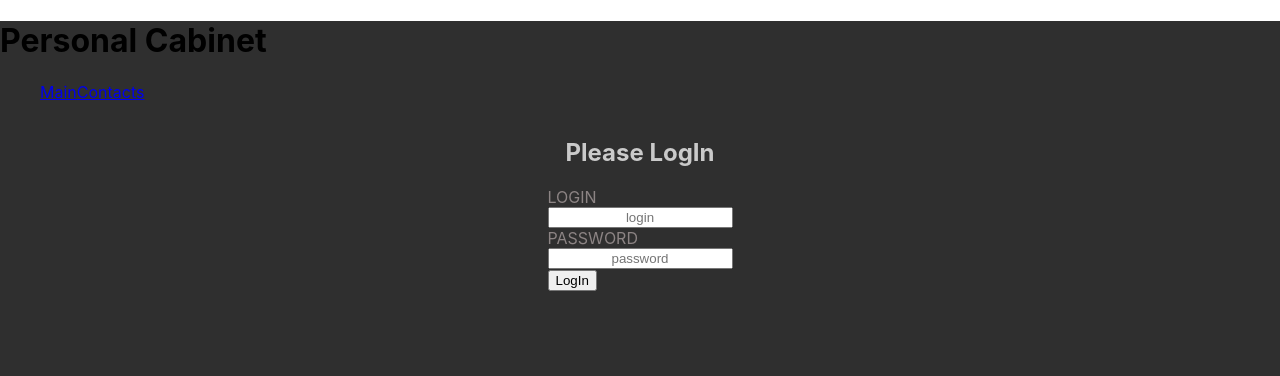
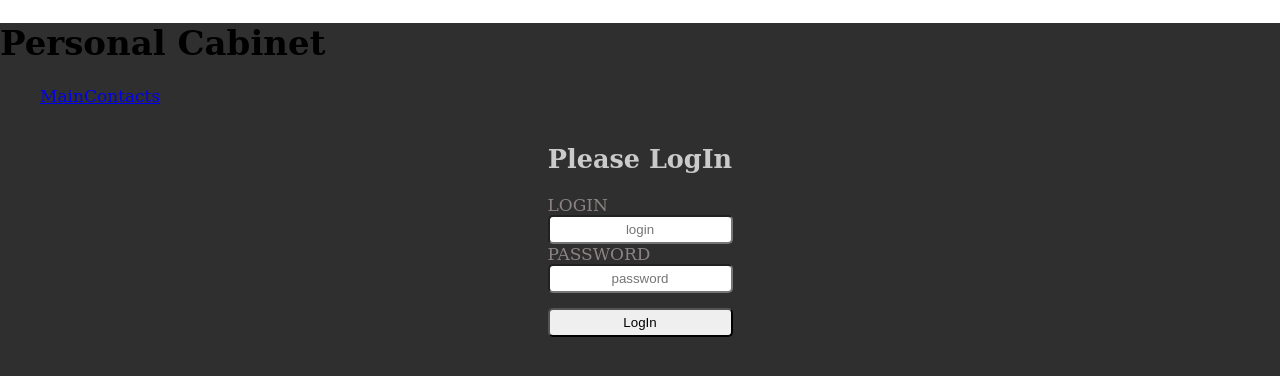
Before and after one commit to Ranisans/personal-cabinet, a React (Create React App) app: page / in a window 1280 px wide. Shown: the top 376 px of the page. Built offline with nearby package versions, Linux system fonts and the light colour scheme; the HTML template or start-up script is replaced by a standard one.

Commit message:
feat: add styles to body, InputBlock, LoginPage

```diff
--- a/src/components/InputBlock/InputBlock.scss
+++ b/src/components/InputBlock/InputBlock.scss
@@ -7,6 +7,13 @@
   }
 
   &-input {
+    box-sizing: border-box;
+    height: 29px;
+    padding: 0 7px;
+
+    border-radius: 5px;
+    outline: none;
+
     text-align: center;
   }
 }
--- a/src/components/LoginPage/LoginPage.scss
+++ b/src/components/LoginPage/LoginPage.scss
@@ -7,7 +7,7 @@
 
   height: 90%;
   &-container {
-    max-width: 250px;
+    width: 185px;
     margin: 0 auto;
   }
   &-title {
@@ -18,4 +18,16 @@
   &-data {
     color: $labelColor;
   }
+
+  &-submit {
+    width: 100%;
+    height: 29px;
+    margin-top: 15px;
+
+    border-radius: 5px;
+    outline: none;
+    &:hover {
+      background-color: white;
+    }
+  }
 }
--- a/src/components/LoginPage/index.tsx
+++ b/src/components/LoginPage/index.tsx
@@ -38,7 +38,7 @@ const LoginPage: React.FC<LPProps> = ({ loginCallback }: LPProps) => {
           isPassword
           callback={setPassword}
         />
-        <button onClick={submit} type="submit">
+        <button onClick={submit} type="submit" className="login_page-submit">
           LogIn
         </button>
       </form>
--- a/src/main.scss
+++ b/src/main.scss
@@ -5,6 +5,8 @@ html, body {
 
   height: 100%;
   margin: 0;
+  font-size: 17px;
+  font-family: 'DejaVu Serif', sans-serif;
 }
 
 #root {
```
